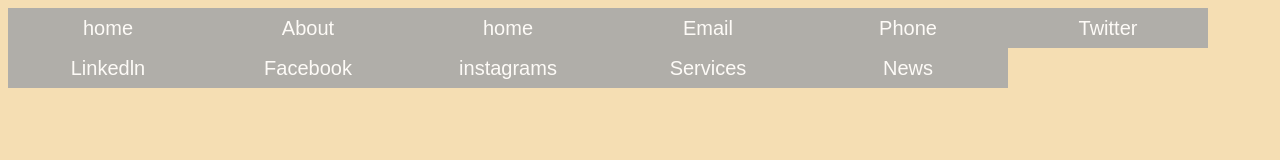
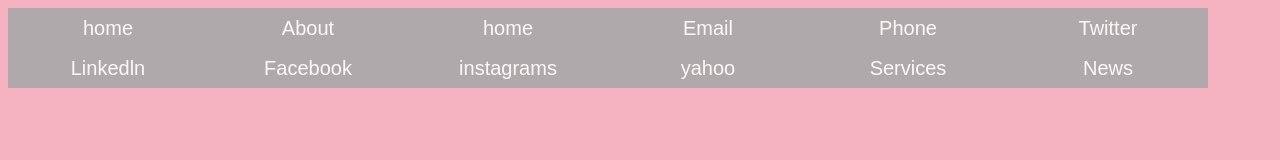
Before and after one commit to NguyenVietDuc06/CSE391_BTTH01, a plain HTML site: page dropdown-menu/index.html in a window 1280 px wide. Drawn offline with Linux system fonts and the light colour scheme.

Commit message:
Bai tap hoan thanh Dropdowns-Menu

```diff
--- a/dropdown-menu/index.html
+++ b/dropdown-menu/index.html
@@ -25,6 +25,7 @@
                 <li><a href="">Linkedln</a></li>
                 <li><a href="">Facebook</a></li>
                 <li><a href="">instagrams</a></li>
+                <li><a href="">yahoo</a></li>
             </ul>
         <li><a href="#">Services</a></li>
         <li><a href="#">News</a></li>
--- a/dropdown-menu/style.css
+++ b/dropdown-menu/style.css
@@ -1,5 +1,5 @@
 body{
-    background-color: wheat;
+    background-color: rgb(245, 179, 193);
 font-family: Arial, Arial, Helvetica, sans-serif;
 }
 ul{
```
